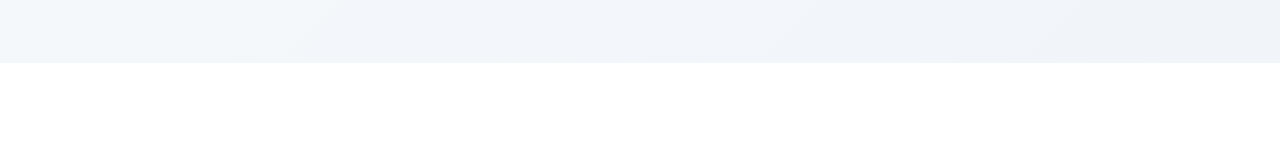
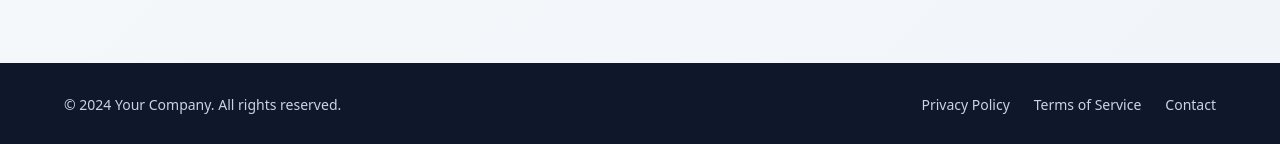
Before and after one commit to elreco/coderocket-MoNPHqaeRcA, a React (Vite) app: page / in a window 1280 px wide. Shown: the part 1145-1289 px from the top of the page. Before the commit the page ends 1208 px from the top, so only its background shows below. Built offline with nearby package versions, Linux system fonts and the light colour scheme.

Commit message:
Update files - Version 4

```diff
--- a/src/App.tsx
+++ b/src/App.tsx
@@ -14,7 +14,8 @@ function App() {
     console.log('Form submitted:', { name, email });
   };
   return (
-    <div className="min-h-screen flex items-center justify-center bg-gradient-to-br from-slate-50 to-slate-100 px-4 py-16">
+    <div className="min-h-screen flex flex-col bg-gradient-to-br from-slate-50 to-slate-100">
+      <div className="flex-1 flex items-center justify-center px-4 py-16">
         <div className="max-w-2xl w-full text-center space-y-8">
           <div className="space-y-6">
             <div className="w-full rounded-lg overflow-hidden shadow-xl">
@@ -111,6 +112,21 @@ function App() {
           </div>
         </div>
       </div>
+      <footer className="bg-slate-900 text-slate-300 py-8 px-4">
+        <div className="max-w-6xl mx-auto">
+          <div className="flex flex-col md:flex-row items-center justify-between gap-4">
+            <div className="text-center md:text-left">
+              <p className="text-sm">© 2024 Your Company. All rights reserved.</p>
+            </div>
+            <div className="flex gap-6 text-sm">
+              <a href="#" className="hover:text-white transition-colors cursor-pointer">Privacy Policy</a>
+              <a href="#" className="hover:text-white transition-colors cursor-pointer">Terms of Service</a>
+              <a href="#" className="hover:text-white transition-colors cursor-pointer">Contact</a>
+            </div>
+          </div>
+        </div>
+      </footer>
+    </div>
   );
 }
 export default App;
```
Lines whose indentation alone changed are shown as unchanged.
